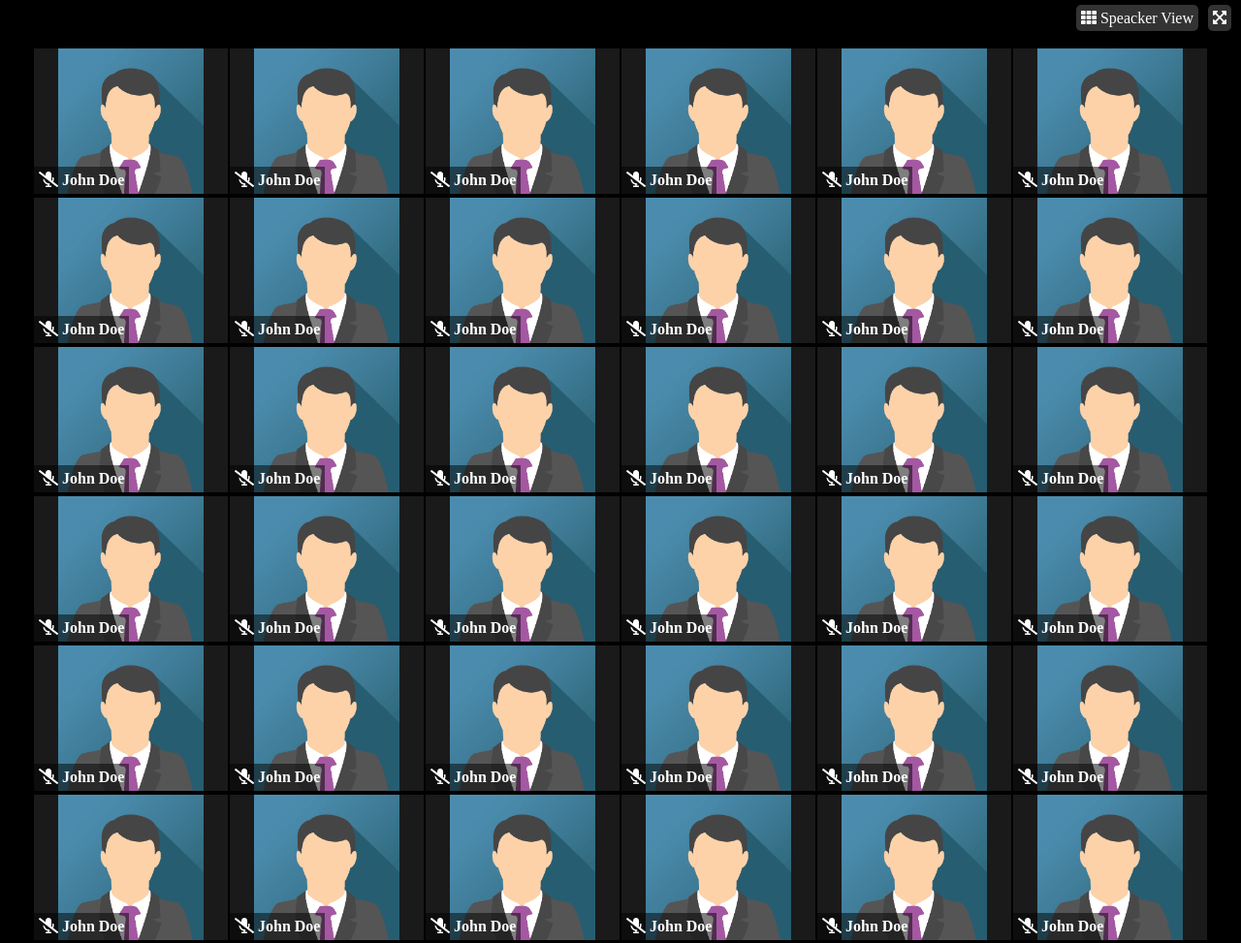
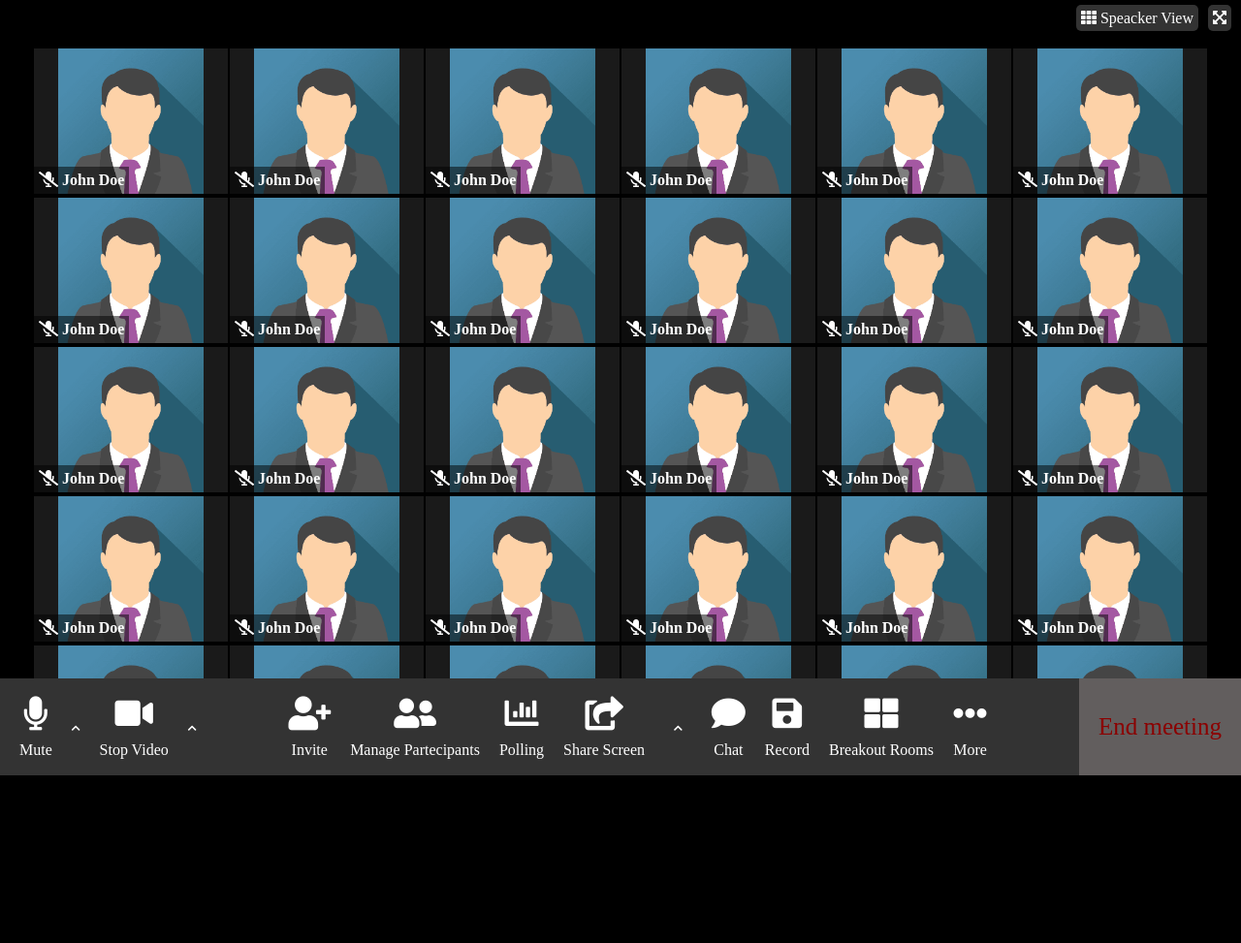
Before and after one commit to EgidioSperanza/html-css-zoom, a plain HTML site: page index.html in a window 1280 px wide. Shown: the top 973 px of the page at 97% size. After the commit the page ends 800 px from the top, so only its background shows below. Drawn offline with Linux system fonts and the light colour scheme.

Commit message:
fix footer fisso

```diff
--- a/css/style.css
+++ b/css/style.css
@@ -8,7 +8,7 @@ body{
     background-color: black;
 }
 
-.container{
+.wrapper{
     width: 100%;
     height: 100vh;
     color: white;
@@ -16,6 +16,11 @@ body{
     flex-wrap: wrap;
     justify-content: center;
     align-content: space-between;
+}
+
+.container{
+    height: calc(100vh - 100px);
+    overflow: auto;
 }
 /* ----FULLSCREEN BUTTONS---- */
 .screen-cmd{
--- a/index.html
+++ b/index.html
@@ -12,8 +12,8 @@
 </head>
 <body>
 
+    <div class="wrapper">
         <div class="container">
-
             <!-- ----FULLSCREEN BUTTONS---- -->
             <div class="screen-cmd">
                 <div><span><i class="fas fa-th"></i></i> Speacker View</span></div>
@@ -166,6 +166,7 @@
                     <div class="user-name"></div>
                 </div>
             </div>
+        </div>
         <!-- ----FOOTER ZOOM COMMAND---- -->
         <div class="zoom-cmd">
             <!-- ----PERSONAL COMMAND---- -->
```
Lines whose indentation alone changed are shown as unchanged.
